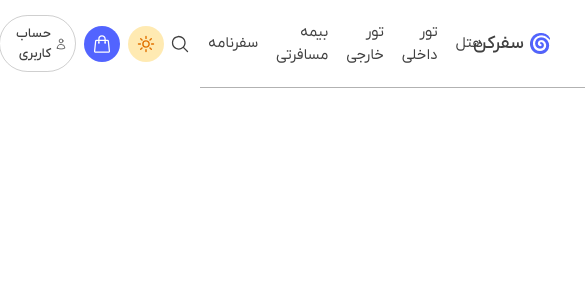
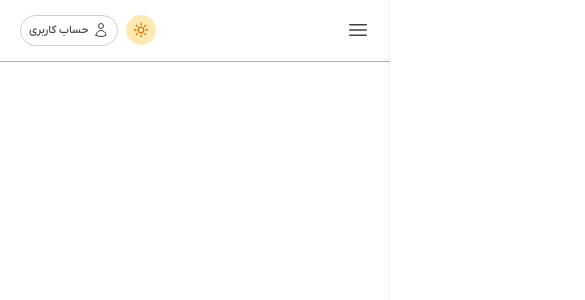
Before and after one commit to awmiri/travel-page, a Next.js app: page / in a window 390 px wide. Shown: the top 300 px of the page, 585 px wide, since content can reach past the window. Built offline with nearby package versions, Linux system fonts and the light colour scheme.

Commit message:
done header responsive with open and close nav bar

```diff
--- a/pages/_document.js
+++ b/pages/_document.js
@@ -2,8 +2,10 @@ import { Html, Head, Main, NextScript } from "next/document";
 
 export default function Document() {
   return (
+
     <Html lang="fa" dir="rtl">
       <Head />
+      <link rel="icon" href="/logo/logo.webp" type="image/png" />
       <body className="antialiased">
         <Main />
         <NextScript />
--- a/styles/globals.css
+++ b/styles/globals.css
@@ -30,6 +30,7 @@
   --color-cusWhite: #e4e4e4bf;
   --color-cusWhite2: #fffbfb;
   --color-cusBlue: #5264ff;
+  --color-darkFooterBg: #232323;
   /* custom tailwind font  */
   --font-iranYekanBold: "iranYekanBold";
   --font-iranYekanMedium: "iranYekanMedium";
--- a/template/module/Header.js
+++ b/template/module/Header.js
@@ -5,58 +5,85 @@ import Image from 'next/image';
 import Link from 'next/link';
 
 function Header() {
+    const [openMobileNav, setOpenMobileNav] = useState(false);
     const { theme, setTheme } = useTheme();
     const [mounted, setMounted] = useState(false);
     useEffect(() => setMounted(true), []);
     if (!mounted) return null;
     return (
+        <>
             <div className='border-b border-textLight/40 dark:text-white/25 transition'>
-            <div className=' mx-[24px] query1000:mx-[60px] query1120:mx-[71.5px] py-[15px] flex items-center justify-between'>
-                <ul className='flex items-center gap-1.5'>
-                    <li className='flex items-center p-2.5'>
+                <div className='mx-[20px] md:mx-[24px] query1000:mx-[60px] query1120:mx-[71.5px] py-[15px] flex items-center justify-between'>
+                    <ul className='flex items-center gap-1 md:gap-1.5 max-sm:hidden'>
+                        <li className='flex items-center p-1.5 md:p-2.5'>
                             <Image src={"/logo/logo.webp"} width={35} height={35} alt='logo' />
-                        <Link href={"/"} className='font-iranYekanBold text-textLight dark:text-white text-lg query860:text-xl query1000:text-[22px] query1120:text-2xl'>سفرکن</Link>
+                            <Link href={"/"} className='font-iranYekanBold text-textLight dark:text-white text-base md:text-lg query860:text-xl query1000:text-[22px] query1120:text-2xl'>سفرکن</Link>
                         </li>
-                    <li className='p-1.5 query860:p-2.5 font-iranYekanRegular text-textLight dark:text-white text-[15px] query860:text-base query1000:text-lg query1120:text-xl nav_animation'>هتل</li>
-                    <li className='p-1.5 query860:p-2.5 font-iranYekanRegular text-textLight dark:text-white text-[15px] query860:text-base query1000:text-lg query1120:text-xl nav_animation'>تور داخلی</li>
-                    <li className='p-1.5 query860:p-2.5 font-iranYekanRegular text-textLight dark:text-white text-[15px] query860:text-base query1000:text-lg query1120:text-xl nav_animation'>تور خارجی</li>
-                    <li className='p-1.5 query860:p-2.5 font-iranYekanRegular text-textLight dark:text-white text-[15px] query860:text-base query1000:text-lg query1120:text-xl nav_animation'>بیمه مسافرتی</li>
-                    <li className='p-1.5 query860:p-2.5 font-iranYekanRegular text-textLight dark:text-white text-[15px] query860:text-base query1000:text-lg query1120:text-xl nav_animation'>سفرنامه</li>
-                    <li className='p-1.5 query860:p-2.5 font-iranYekanRegular text-textLight dark:text-white text-[15px] query860:text-base query1000:text-lg query1120:text-xl'>
-                        <svg viewBox="0 0 24 24" fill="currentColor" className="size-5">
+                        <li className='p-1 md:p-1.5 query860:p-2.5 font-iranYekanRegular text-textLight dark:text-white text-[13px] md:text-[15px] query860:text-base query1000:text-lg query1120:text-xl nav_animation'>هتل</li>
+                        <li className='p-1 md:p-1.5 query860:p-2.5 font-iranYekanRegular text-textLight dark:text-white text-[13px] md:text-[15px] query860:text-base query1000:text-lg query1120:text-xl nav_animation'>تور داخلی</li>
+                        <li className='p-1 md:p-1.5 query860:p-2.5 font-iranYekanRegular text-textLight dark:text-white text-[13px] md:text-[15px] query860:text-base query1000:text-lg query1120:text-xl nav_animation'>تور خارجی</li>
+                        <li className='p-1 md:p-1.5 query860:p-2.5 font-iranYekanRegular text-textLight dark:text-white text-[13px] md:text-[15px] query860:text-base query1000:text-lg query1120:text-xl nav_animation'>بیمه مسافرتی</li>
+                        <li className='p-1 md:p-1.5 query860:p-2.5 font-iranYekanRegular text-textLight dark:text-white text-[13px] md:text-[15px] query860:text-base query1000:text-lg query1120:text-xl nav_animation'>سفرنامه</li>
+                        <li className='p-1 md:p-1.5 query860:p-2.5 font-iranYekanRegular text-textLight dark:text-white'>
+                            <svg viewBox="0 0 24 24" fill="currentColor" className="size-4 md:size-5">
                                 <path fillRule="evenodd" d="M10.5 3.75a6.75 6.75 0 1 0 0 13.5 6.75 6.75 0 0 0 0-13.5ZM2.25 10.5a8.25 8.25 0 1 1 14.59 5.28l4.69 4.69a.75.75 0 1 1-1.06 1.06l-4.69-4.69A8.25 8.25 0 0 1 2.25 10.5Z" clipRule="evenodd" />
                             </svg>
                         </li>
                     </ul>
-                <div className='flex items-center gap-2 query860:gap-2.5 query1120:gap-5'>
-                    <div className={`cursor-pointer ${theme === "light" ? "bg-gray-600/30" : "bg-amber-400/30"} p-2 query1120:p-3 rounded-full`} onClick={() => setTheme(theme === "light" ? "dark" : 'light')}>
+                    <div className={`flex flex-col sm:hidden absolute z-50 dark:bg-darkFooterBg bg-white shadow right-0 bottom-0 h-full w-[180px] px-2 py-1 transition-all duration-200 ${openMobileNav ? 'translate-x-0' : 'translate-x-[180px] '}`}>
+                        <div className='flex items-center justify-between'>
+                            <div className='flex items-center p-1.5 md:p-2.5 '>
+                                <Image src={"/logo/logo.webp"} width={35} height={35} alt='logo' />
+                                <Link href={"/"} className='font-iranYekanBold text-textLight dark:text-white text-base md:text-lg query860:text-xl query1000:text-[22px] query1120:text-2xl'>سفرکن</Link>
+                            </div>
+                            <svg viewBox="0 0 24 24" fill="currentColor" className="size-5" onClick={() => setOpenMobileNav(false)}>
+                                <path fillRule="evenodd" d="M5.47 5.47a.75.75 0 0 1 1.06 0L12 10.94l5.47-5.47a.75.75 0 1 1 1.06 1.06L13.06 12l5.47 5.47a.75.75 0 1 1-1.06 1.06L12 13.06l-5.47 5.47a.75.75 0 0 1-1.06-1.06L10.94 12 5.47 6.53a.75.75 0 0 1 0-1.06Z" clipRule="evenodd" />
+                            </svg>
+                        </div>
+                        <ul className='flex flex-col gap-1 md:gap-1.5 mt-2'>
+                            <li className='p-2.5 font-iranYekanRegular text-textLight dark:text-white text-sm'>هتل</li>
+                            <li className='p-2.5 font-iranYekanRegular text-textLight dark:text-white text-sm'>تور داخلی</li>
+                            <li className='p-2.5 font-iranYekanRegular text-textLight dark:text-white text-sm'>تور خارجی</li>
+                            <li className='p-2.5 font-iranYekanRegular text-textLight dark:text-white text-sm'>بیمه مسافرتی</li>
+                            <li className='p-2.5 font-iranYekanRegular text-textLight dark:text-white text-sm'>سفرنامه</li>
+                        </ul>
+                    </div>
+                    <div className='cursor-pointer' onClick={() => setOpenMobileNav(true)}>
+                        <svg viewBox="0 0 24 24" fill="currentColor" className="size-6 text-textLight dark:text-textDark">
+                            <path fillRule="evenodd" d="M3 6.75A.75.75 0 0 1 3.75 6h16.5a.75.75 0 0 1 0 1.5H3.75A.75.75 0 0 1 3 6.75ZM3 12a.75.75 0 0 1 .75-.75h16.5a.75.75 0 0 1 0 1.5H3.75A.75.75 0 0 1 3 12Zm0 5.25a.75.75 0 0 1 .75-.75h16.5a.75.75 0 0 1 0 1.5H3.75a.75.75 0 0 1-.75-.75Z" clipRule="evenodd" />
+                        </svg>
+                    </div>
+                    <div className='flex items-center gap-2 query860:gap-2.5 query1120:gap-5 '>
+                        <div className={`cursor-pointer ${theme === "light" ? "bg-gray-600/30" : "bg-amber-400/30"} flex items-center justify-center  p-1.5 md:p-2 query1120:p-3 rounded-full`} onClick={() => setTheme(theme === "light" ? "dark" : 'light')}>
                             {
                                 theme === "light" ? (
-                                <svg fill="none" viewBox="0 0 24 24" strokeWidth={1.5} stroke="currentColor" className="size-5 query1120:size-6 text-gray-600">
+                                    <svg fill="none" viewBox="0 0 24 24" strokeWidth={1.5} stroke="currentColor" className="size-4.5 md:size-5 query1120:size-6 text-gray-600">
                                         <path strokeLinecap="round" strokeLinejoin="round" d="M21.752 15.002A9.72 9.72 0 0 1 18 15.75c-5.385 0-9.75-4.365-9.75-9.75 0-1.33.266-2.597.748-3.752A9.753 9.753 0 0 0 3 11.25C3 16.635 7.365 21 12.75 21a9.753 9.753 0 0 0 9.002-5.998Z" />
                                     </svg>
                                 ) : (
-                                <svg fill="none" viewBox="0 0 24 24" strokeWidth={1.7} stroke="currentColor" className="size-5 query1120:size-6 text-amber-600">
+                                    <svg fill="none" viewBox="0 0 24 24" strokeWidth={1.7} stroke="currentColor" className="size-4.5 md:size-5 query1120:size-6 text-amber-600">
                                         <path strokeLinecap="round" strokeLinejoin="round" d="M12 3v2.25m6.364.386-1.591 1.591M21 12h-2.25m-.386 6.364-1.591-1.591M12 18.75V21m-4.773-4.227-1.591 1.591M5.25 12H3m4.227-4.773L5.636 5.636M15.75 12a3.75 3.75 0 1 1-7.5 0 3.75 3.75 0 0 1 7.5 0Z" />
                                     </svg>
                                 )
                             }
                         </div>
-                    <div className='bg-cusBlue  p-2 query1120:p-3 rounded-full cursor-pointer'>
-                        <svg fill="none" viewBox="0 0 24 24" strokeWidth={1.5} stroke="currentColor" className="size-5 query1120:size-6 text-white">
+                        <div className='bg-cusBlue max-sm:hidden p-1.5 md:p-2 query1120:p-3 rounded-full cursor-pointer flex items-center justify-center'>
+                            <svg fill="none" viewBox="0 0 24 24" strokeWidth={1.5} stroke="currentColor" className="size-4.5 md:size-5 query1120:size-6 text-white">
                                 <path strokeLinecap="round" strokeLinejoin="round" d="M15.75 10.5V6a3.75 3.75 0 1 0-7.5 0v4.5m11.356-1.993 1.263 12c.07.665-.45 1.243-1.119 1.243H4.25a1.125 1.125 0 0 1-1.12-1.243l1.264-12A1.125 1.125 0 0 1 5.513 7.5h12.974c.576 0 1.059.435 1.119 1.007ZM8.625 10.5a.375.375 0 1 1-.75 0 .375.375 0 0 1 .75 0Zm7.5 0a.375.375 0 1 1-.75 0 .375.375 0 0 1 .75 0Z" />
                             </svg>
                         </div>
-                    <div className='cursor-pointer border border-textLight/25 dark:border-white flex items-center gap-1 py-2 px-2 query860:px-3 query1000:px-4 rounded-4xl overflow-clip relative group transition-all'>
-                        <svg fill="none" viewBox="0 0 24 24" strokeWidth={1.5} stroke="currentColor" className="size-5 query1120:size-6 text-textLight dark:text-white group-hover:text-white duration-200">
+                        <div className='cursor-pointer border border-textLight/25 dark:border-white flex items-center gap-1 py-1.5 md:py-2 px-2 query860:px-3 query1000:px-4 rounded-4xl overflow-clip relative group transition-all'>
+                            <svg fill="none" viewBox="0 0 24 24" strokeWidth={1.5} stroke="currentColor" className="size-4 md:size-5 query1120:size-6 text-textLight dark:text-white sm:group-hover:text-white duration-200">
                                 <path strokeLinecap="round" strokeLinejoin="round" d="M15.75 6a3.75 3.75 0 1 1-7.5 0 3.75 3.75 0 0 1 7.5 0ZM4.501 20.118a7.5 7.5 0 0 1 14.998 0A17.933 17.933 0 0 1 12 21.75c-2.676 0-5.216-.584-7.499-1.632Z" />
                             </svg>
-                        <p className='text-textLight dark:text-white group-hover:text-white font-iranYekanMedium text-[13px] query860:text-[15px] query1000:text-[17px] query1120:text-xl duration-200'>حساب کاربری</p>
-                        <div className='bg-cusBlue w-full h-full absolute -z-10 -translate-x-39 group-hover:translate-x-3 query1000:group-hover:translate-x-4 transition-all duration-200'></div>
+                            <p className='text-textLight dark:text-white sm:group-hover:text-white font-iranYekanMedium text-[11px] md:text-[13px] query860:text-[15px] query1000:text-[17px] query1120:text-xl duration-200'>حساب کاربری</p>
+                            <div className='bg-cusBlue w-full h-full max-sm:hidden absolute -z-10 -translate-x-39 group-hover:translate-x-2 md:group-hover:translate-x-3 query1000:group-hover:translate-x-4 transition-all duration-200'></div>
                         </div>
                     </div>
                 </div>
-        </div >
+            </div>
+            <div className={`bg-black/15 absolute z-10 w-full h-dvh top-0 sm:hidden transition-all duration-200 ${openMobileNav ? 'opacity-100 visible' : 'opacity-0 invisible'}`}></div>
+        </>
     )
 }
 
```
Lines whose indentation alone changed are shown as unchanged.
